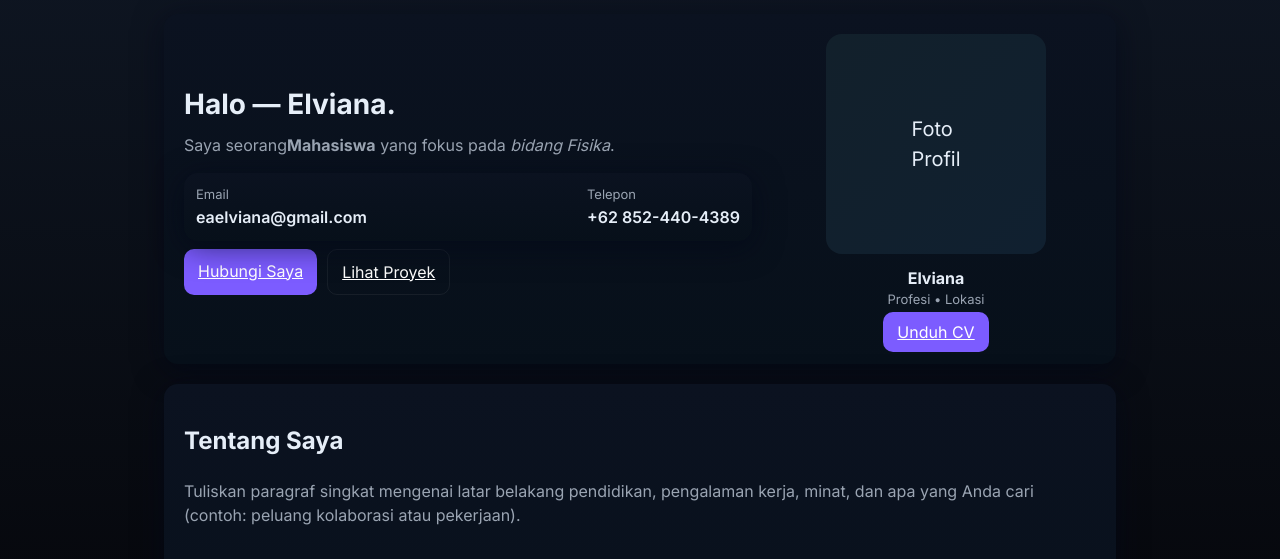
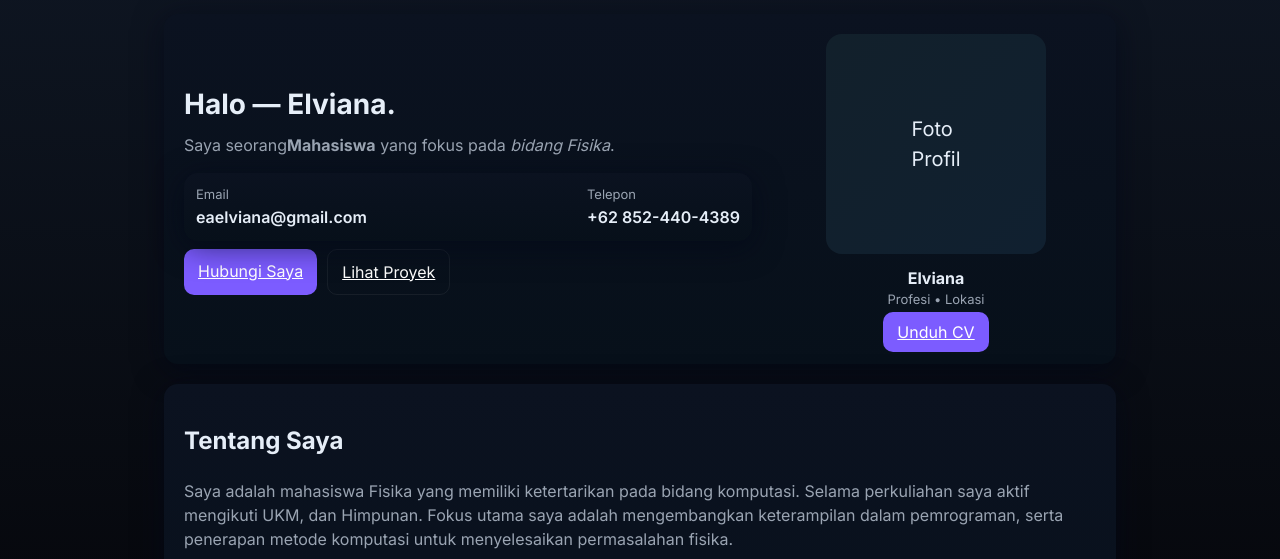
Before and after one commit to santriii/elvi-github.io, a plain HTML site: page index.html in a window 1280 px wide. Shown: the part 112-671 px from the top of the page. Drawn offline with Linux system fonts and the light colour scheme.

Commit message:
index.html

```diff
--- a/index.html
+++ b/index.html
@@ -137,7 +137,11 @@
 
       <section id="about" class="card">
         <h2>Tentang Saya</h2>
-        <p style="color:var(--muted)">Tuliskan paragraf singkat mengenai latar belakang pendidikan, pengalaman kerja, minat, dan apa yang Anda cari (contoh: peluang kolaborasi atau pekerjaan).</p>
+        <p style="color:var(--muted)">Saya adalah mahasiswa Fisika yang memiliki ketertarikan pada
+    bidang komputasi. Selama perkuliahan saya aktif
+    mengikuti UKM, dan Himpunan. Fokus utama saya adalah mengembangkan keterampilan
+    dalam pemrograman, serta penerapan metode komputasi untuk
+    menyelesaikan permasalahan fisika.</p>
 
         <div class="grid-2" style="margin-top:12px">
           <div>
```
